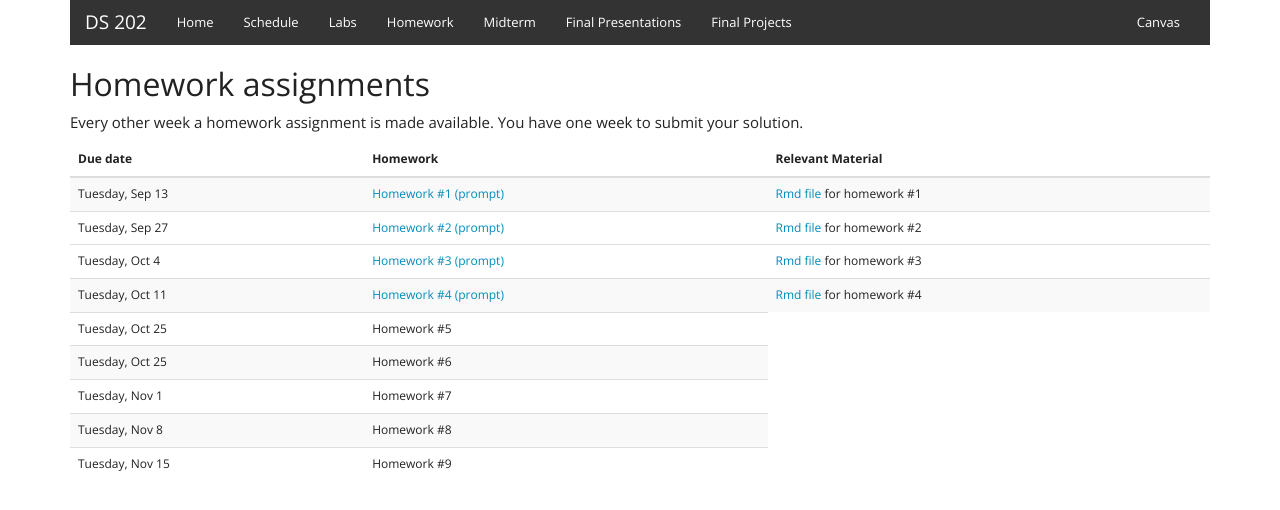
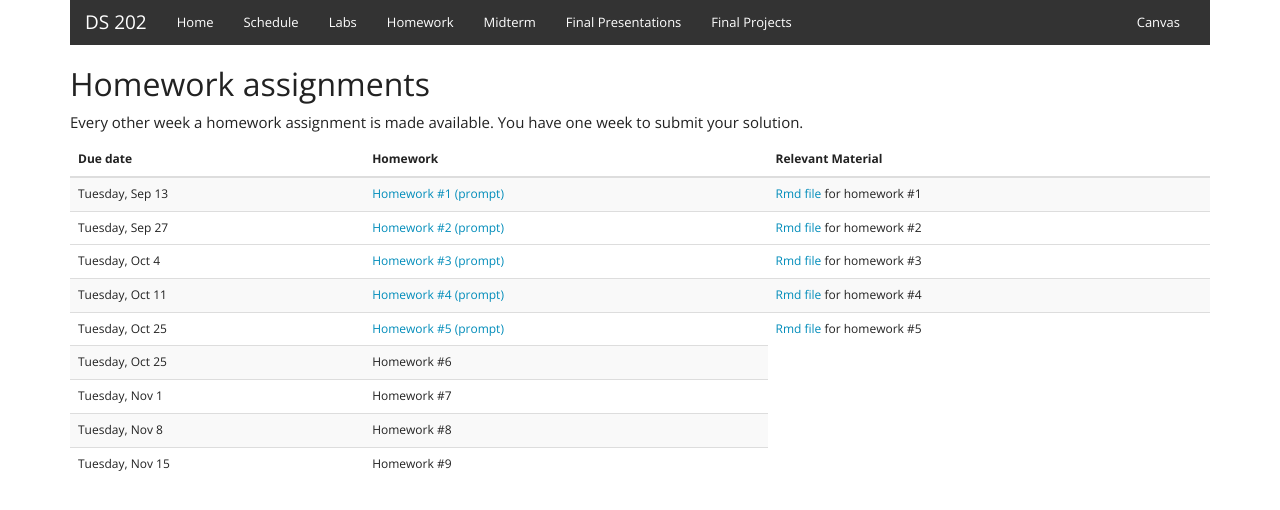
Before and after one commit to DS202-at-ISU/DS202-at-ISU.github.io, a Jekyll site: the page built from homework.html, in a window 1280 px wide. Shown: the top 510 px of the page. Built offline with Jekyll 4.4.1, drawn with Linux system fonts in a browser that asks for light colours.

Commit message:
homework #5

```diff
--- a/homework.html
+++ b/homework.html
@@ -41,8 +41,8 @@ Every other week a homework assignment is made available. You have one week to s
       </tr>
       <tr>
         <td>Tuesday, Oct 25</td>
-        <td>Homework #5</td>
-      </tr>
+<td><a href="homework/homework05.html">Homework #5 (prompt)</a> </td>
+        <td><a href="homework/homework05.Rmd">Rmd file</a> for homework #5        </tr>
       <tr>
         <td>Tuesday, Oct 25</td>
         <td>Homework #6</td>
```
